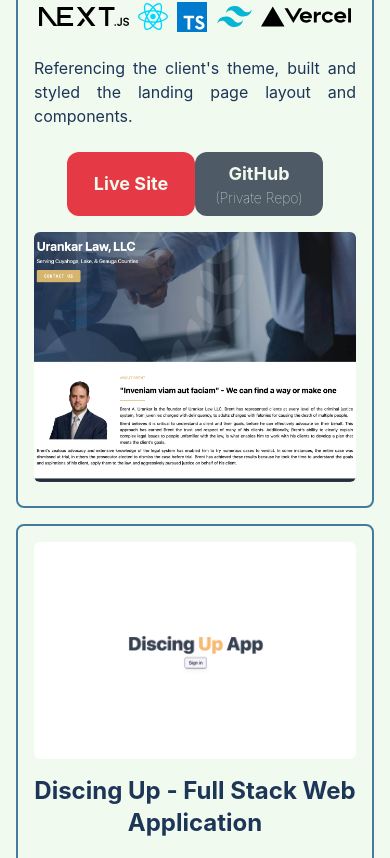
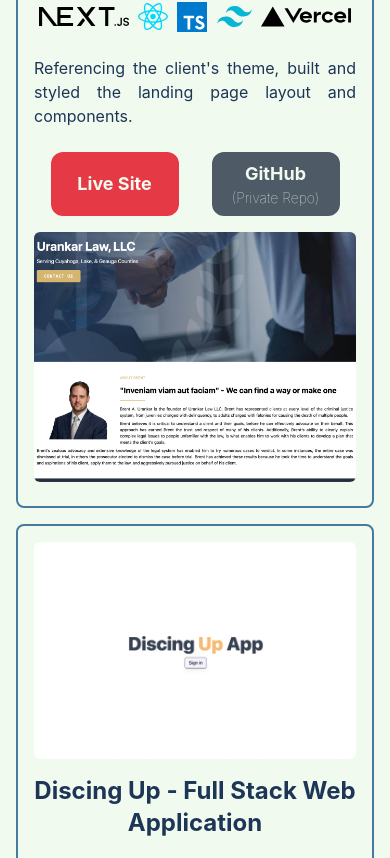
Before and after one commit to stephenqhoward/portfolio-site, a Next.js app: page / in a window 390 px wide. Shown: the part 1346-2204 px from the top of the page. Built offline with nearby package versions, Linux system fonts and the light colour scheme.

Commit message:
Updated class name

```diff
--- a/src/components/PortfolioItem/PortfolioItem.tsx
+++ b/src/components/PortfolioItem/PortfolioItem.tsx
@@ -54,7 +54,7 @@ const PortfolioItem: FC<PortfolioItemProps> = ({ title, description, technologie
         })}
       </ul>
         <p className="text-deep-blue text-justify md:text-center lg:text-left sm:w-full md:w-[60%] lg:w-full self-center lg:self-start">{ description }</p>
-      <div className="flex flex-row justify-center lg:justify-start md:space-x-12 portfolio-item-buttons md:w-[50%] md:self-center lg:self-start">
+      <div className="flex flex-row justify-center lg:justify-start md:space-x-12 technologies-item-buttons md:w-[50%] md:self-center lg:self-start">
         {/* Buttons */}
         {buttons.map((button) => {
           if (button.type === 'disabled') {
```
